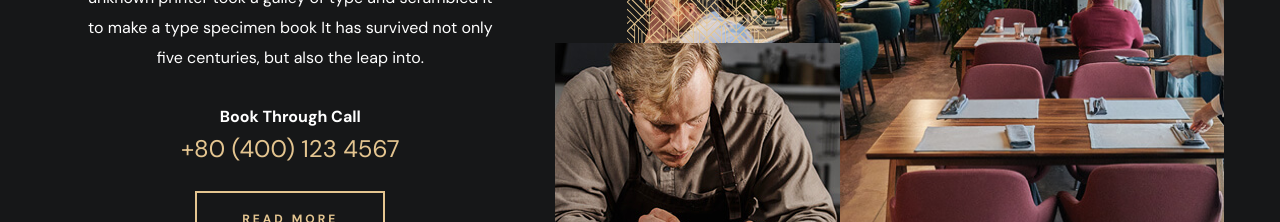
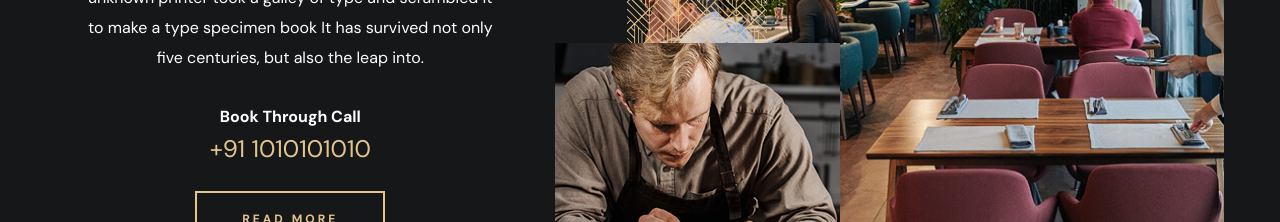
Before and after one commit to Parth-Kothari-09/Restaurant, a plain HTML site: page index.html in a window 1280 px wide. Shown: the part 2400-2622 px from the top of the page. Drawn offline with nearby package versions, Linux system fonts and the light colour scheme; a web font is replaced by a local one.

Commit message:
Update index.html

```diff
--- a/index.html
+++ b/index.html
@@ -445,7 +445,7 @@
 
             <div class="contact-label">Book Through Call</div>
 
-            <a href="tel:+804001234567" class="body-1 contact-number hover-underline">+80 (400) 123 4567</a>
+            <a href="tel:+804001234567" class="body-1 contact-number hover-underline">+91 1010101010</a>
 
             <a href="#" class="btn btn-primary">
               <span class="text text-1">Read More</span>
```
